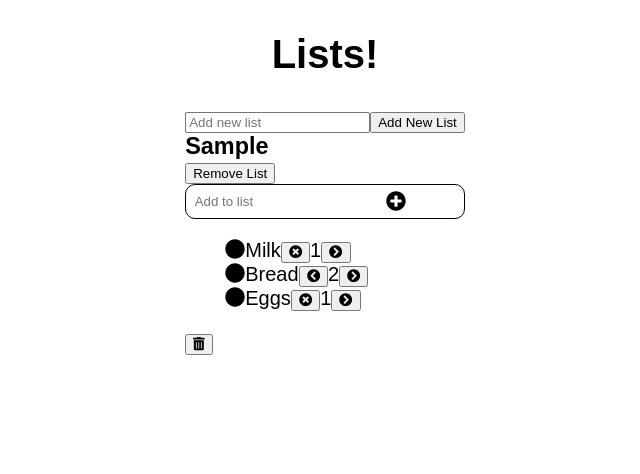
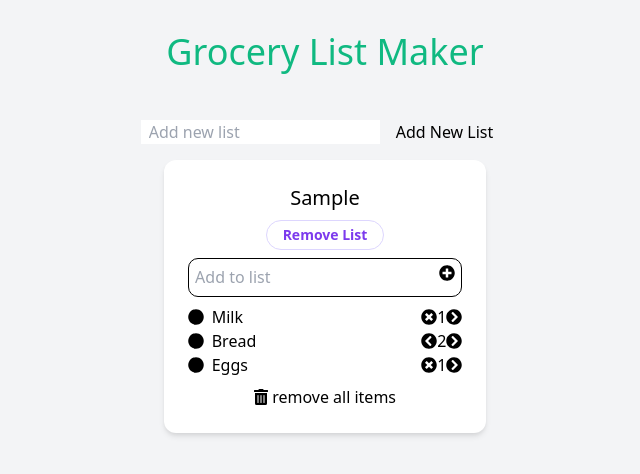
Before and after one commit to robertgbaptista/grocery-list, a React (Create React App) app: page / in a window 1280 px wide. Both pictures are taken after typing "Sample" into the empty fields and a click on the button "Add New List". Shown: the top 474 px of the page, without its empty margins (315-955 px from the left). Built offline with nearby package versions, Linux system fonts and the light colour scheme.

Commit message:
added tailwind and styling

```diff
--- /dev/null
+++ b/craco.config.js
@@ -0,0 +1,11 @@
+// craco.config.js
+module.exports = {
+    style: {
+      postcss: {
+        plugins: [
+          require('tailwindcss'),
+          require('autoprefixer'),
+        ],
+      },
+    },
+  }
--- a/public/index.html
+++ b/public/index.html
@@ -15,7 +15,7 @@
 
     <title>React App</title>
   </head>
-  <body>
+  <body class="bg-gray-100">
     <noscript>You need to enable JavaScript to run this app.</noscript>
     <div id="root"></div>
 
--- a/src/Components/AddList.js
+++ b/src/Components/AddList.js
@@ -36,7 +36,7 @@ function AddList() {
     return (
         <div>
             <form className="add-new-list" onSubmit={addNewList}>
-                <input
+                <input className="pl-2"
                     type="text"
                     name="item"
                     aria-label="Add new list"
@@ -44,16 +44,20 @@ function AddList() {
                     value={listName}
                     onChange={addListName}
                 />
-                <button type="submit">
+                <button type="submit" className="p-4">
                     Add New List
                 </button>
             </form>
 
             <div>
-                <div className="row">
-                    <h3>{listName}</h3>
+                {/* <div className="text-center">
+                    <h3 className="text-center">{listName}</h3>
+                </div> */}
+
+                <div className="flex space-x-4 text-center">
+                    {listGroup}
                 </div>
-                {listGroup}
+
             </div>
         </div>
     )
--- a/src/Components/App.js
+++ b/src/Components/App.js
@@ -8,7 +8,7 @@ class App extends React.Component {
     return (
       <div className="App">
         <header className="app-header">
-          <h1>Lists!</h1>
+          <div className="text-4xl font-medium text-green-500">Grocery List Maker</div>
         </header>
 
         <AddList />
--- a/src/Components/Items.js
+++ b/src/Components/Items.js
@@ -34,19 +34,19 @@ function Items(props) {
                 {listItem.isSelected ?
                     <div>
                         <FontAwesomeIcon icon={faCheckCircle} />
-                        <span className="completed">{listItem.item}</span>
+                        <span className="completed pl-2">{listItem.item}</span>
                     </div>
                     :
                     <div>
                         <FontAwesomeIcon icon={faCircle} />
-                        <span>{listItem.item}</span>
+                        <span className="pl-2">{listItem.item}</span>
                     </div>
                 }
             </div>
 
-            <div className="quantity">
+            <div className="quantity ml-auto">
                 { listItem.quantity === 1 ?
-                    <button>
+                    <button >
                         <FontAwesomeIcon icon={faTimesCircle} onClick={handleRemoveClick} />
                     </button>
                     :
--- a/src/Components/List.js
+++ b/src/Components/List.js
@@ -47,12 +47,13 @@ function List(props) {
     }
 
     return (
-        <div>
-            <h3>{props.listName}</h3>
-            <button onClick={() => props.removeList(props.listName)}>
+        <div className="p-6 max-w-sm mx-auto bg-white rounded-xl shadow-md flex items-center space-x-4">
+            <div className="flex-shrink-0">
+                <h3 className="text-xl font-medium text-black">{props.listName}</h3>
+
+                <button onClick={() => props.removeList(props.listName)} className="m-2 px-4 py-1 text-sm text-purple-600 font-semibold rounded-full border border-purple-200 hover:text-white hover:bg-purple-600 hover:border-transparent focus:outline-none focus:ring-2 focus:ring-purple-600 focus:ring-offset-2">
                     Remove List
                 </button>
-
 
                 <NewItem addItem={addItem} />
 
@@ -67,13 +68,15 @@ function List(props) {
                                 decreaseQuantity={decreaseQuantity} />
                             })
                         }
+                        <button className="clear-list mt-2" onClick={clearList}>
+                            <FontAwesomeIcon icon={faTrashAlt} /> remove all items
+                        </button>
                     </ul>
+
                 </div>
 
-            <button className="clear-list">
-                <FontAwesomeIcon icon={faTrashAlt} onClick={clearList} />
-            </button>
 
+            </div>
         </div>
     )
 }
--- a/src/Components/NewItem.js
+++ b/src/Components/NewItem.js
@@ -27,7 +27,7 @@ function NewItem(props) {
     }
 
     return (
-        <div className="add-item-box">
+        <div className="add-item-box mb-2">
             <input
                 type="text"
                 className="add-item"
--- a/src/index.css
+++ b/src/index.css
@@ -1,20 +1,3 @@
-* {
-  box-sizing: border-box;
-}
-
-
-body {
-  margin: 0;
-  padding: 0;
-  font-family: 'Avenir Next', sans-serif;
-  font-size: 20px;
-}
-
-
-h1,
-h2,
-h3,
-h4,
-p {
-  margin: 0;
-}
+@tailwind base;
+@tailwind components;
+@tailwind utilities;
--- /dev/null
+++ b/tailwind.config.js
@@ -0,0 +1,15 @@
+module.exports = {
+  purge: ['./src/**/*.{js,jsx,ts,tsx}', './public/index.html'],
+  darkMode: false, // or 'media' or 'class'
+  theme: {
+    extend: {
+      colors: {
+        primary: "#ff4800",
+      }
+    },
+  },
+  variants: {
+    extend: {},
+  },
+  plugins: [],
+}
```
Also changed, not shown: package.json (+9 -3 lines), 1 other file (tests, documents, lock files or other folders). Lines whose indentation alone changed are shown as unchanged.
